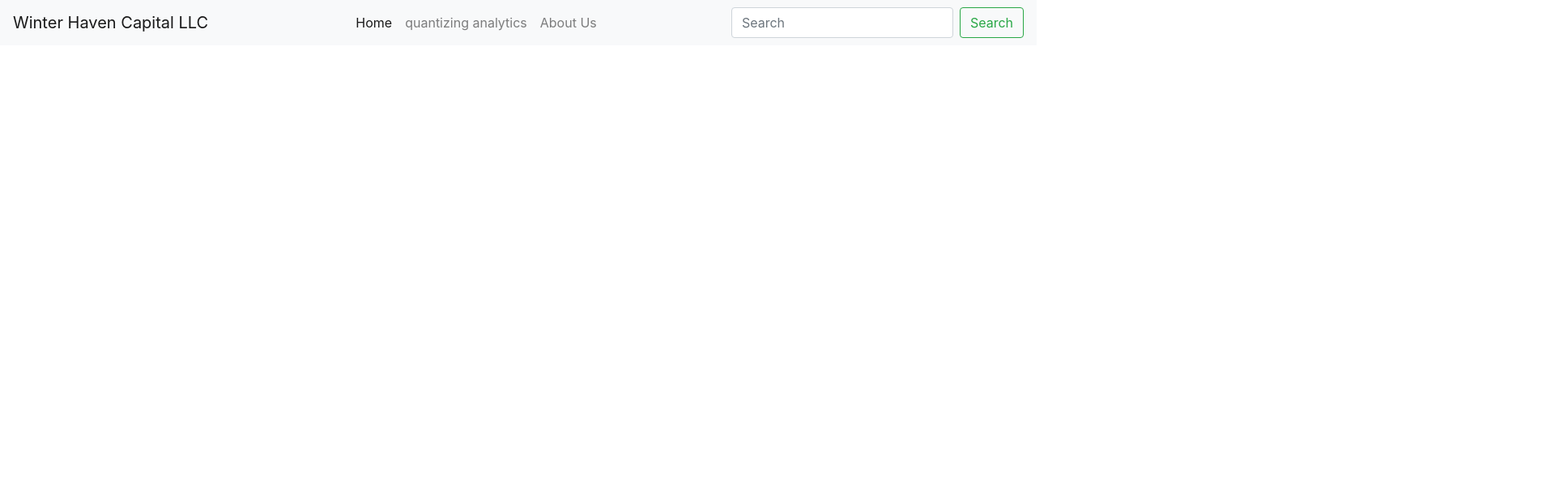
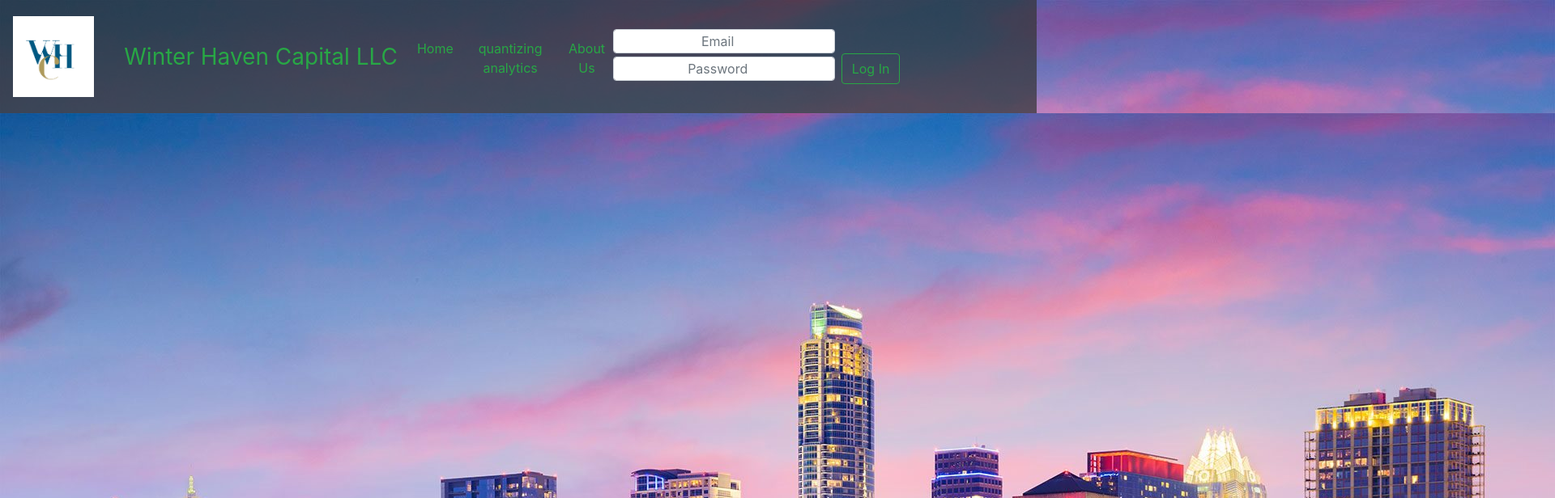
Before and after one commit to BrennanPredmore/winterHavenLLC, a plain HTML site: page index.html in a window 1280 px wide. Shown: the top 616 px of the page at 81% size, 1920 px wide, since content can reach past the window. Drawn offline with nearby package versions, Linux system fonts and the light colour scheme.

Commit message:
navbar styling with font colors, sizing % siglas image // background image DIV init

```diff
--- a/index.html
+++ b/index.html
@@ -14,6 +14,7 @@
 <body>
     <header>
     <nav class="navbar navbar-expand-lg navbar-light bg-light">
+        <img src="/assets/SIGLAS.png" alt="siglas" id="siglas">
         <a class="navbar-brand" href="#">Winter Haven Capital LLC</a>
         <button class="navbar-toggler" type="button" data-toggle="collapse" data-target="#navbarSupportedContent"
             aria-controls="navbarSupportedContent" aria-expanded="false" aria-label="Toggle navigation">
@@ -24,6 +25,7 @@
             <ul class="navbar-nav mr-auto">
 
                 <li class="nav-item active">
+
                     <a class="nav-link" href="index.html">Home <span class="sr-only">(current)</span></a>
                 </li>
 
@@ -35,11 +37,15 @@
                 </li>
             </ul>
             <form class="form-inline my-2 my-lg-0">
-                <input class="form-control mr-sm-2" type="search" placeholder="Search" aria-label="Search">
-                <button class="btn btn-outline-success my-2 my-sm-0" type="submit">Search</button>
+                <input class="form-control mr-sm-2" type="search" placeholder="Email" aria-label="Search">
+                <input class="form-control mr-sm-2" type="search" placeholder="Password" aria-label="Search">
+                <button class="btn btn-outline-success my-2 my-sm-0" id="log-in" type="submit">Log In</button>
             </form>
         </div>
     </header>
+    <div>
+        <img src="/assets/images/austin-skyline.jpg" alt="austin-skyline">
+    </div>
         <script src="https://stackpath.bootstrapcdn.com/bootstrap/4.4.1/js/bootstrap.min.js"
             integrity="sha384-wfSDF2E50Y2D1uUdj0O3uMBJnjuUD4Ih7YwaYd1iqfktj0Uod8GCExl3Og8ifwB6" crossorigin="anonymous">
         </script>
--- a/style.css
+++ b/style.css
@@ -1,4 +1,58 @@
+body {
+    background-image: url(/assets/images/austin-skyline.jpg);
+}
+
+/* NAV BAR STYLING */
+
+
+/* MAIN NAVBAR CLASS  */
+.navbar {
+    padding-top: 20px;
+    padding-bottom: 20px;
+}
+
+
 ul {
     text-align: center;
     margin: auto;
+
 }
+
+#siglas {
+    height: 8%;
+    width: 8%;
+}
+
+.bg-light {
+    background-color: #333333b5 !important;
+}
+
+a.nav-link {
+    color: #28a745;
+}
+
+.navbar-light .navbar-brand {
+    color: #28a745;
+    padding-left: 3%;
+    font-size: 1.75rem;
+}
+
+/* HOME LINK */
+.navbar-light .navbar-nav .active > .nav-link,
+.navbar-light .navbar-nav .nav-link.active,
+.navbar-light .navbar-nav .nav-link.show,
+.navbar-light .navbar-nav .show > .nav-link {
+    color: #28a745;
+}
+
+/* OTHER PAGE LINKS */
+.navbar-light .navbar-nav .nav-link {
+    color: #28a745;
+}
+
+.form-control {
+    text-align: center;
+    height: calc(1em + .75rem + 2px);
+}
+
+/* #28a745 */
```
Also changed, not shown: AboutUs.html (+8 -2 lines), quantizingAnalytics.html (+8 -2 lines), assets/LOGO.png (added), assets/SIGLAS.png (added), assets/images/austin-skyline.jpg (added), 3 other files.
